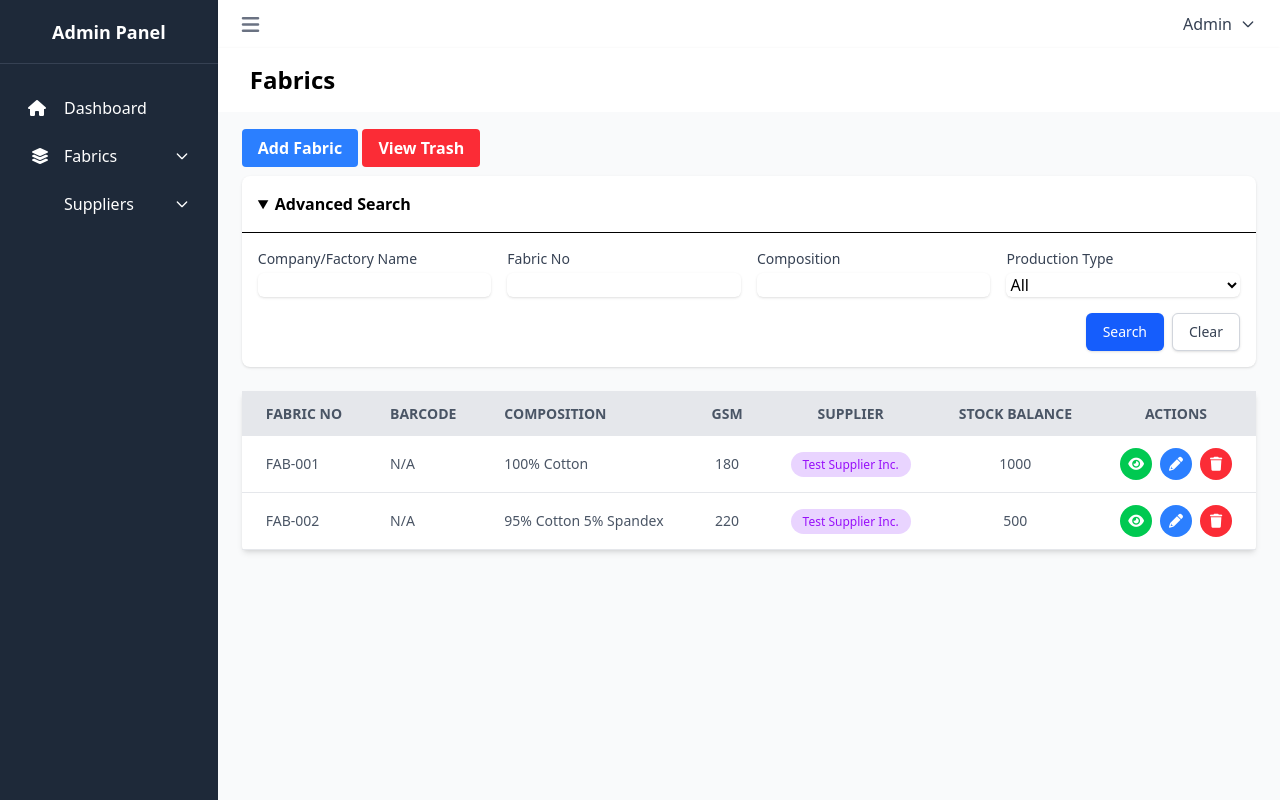
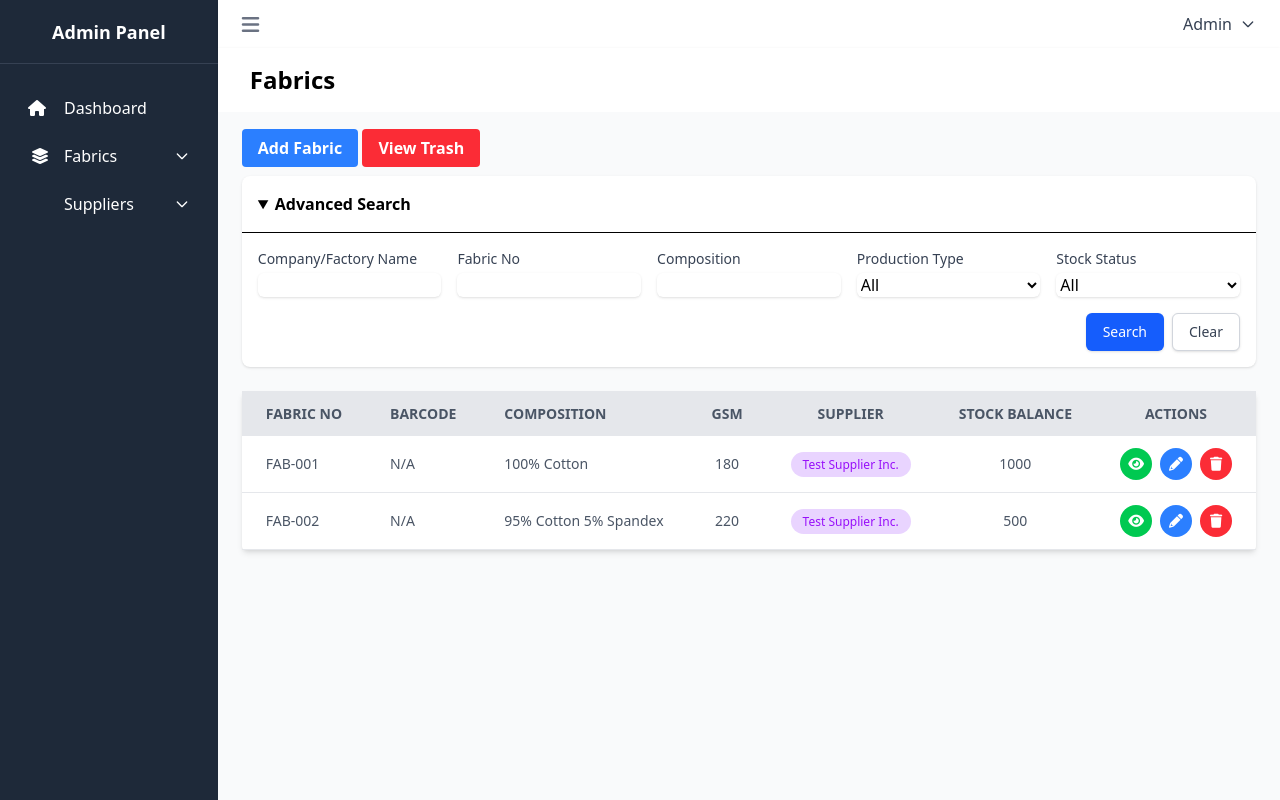
Before and after one commit to sahosmia/ERP, a Laravel app: page /admin/fabrics in a window 1280 px wide, after a click on "Advanced Search". Run offline with Laravel 12, Linux system fonts and the light colour scheme; a user stored in the database is signed in; data comes from the database, SQL or seed files in the repository; style sheets or scripts are compiled from the project's sources.

Commit message:
Fix: Improve filters for supplier and fabric lists
This commit addresses several issues with the filtering functionality on both the supplier and fabric list pages.

On the supplier list, the date filter has been improved to allow for open-ended date ranges. Previously, it required both a start and end date.

On the fabric list, a new "Stock Status" filter has been added to allow users to filter by "In Stock" or "Out of Stock", providing a much-needed inventory management feature.

```diff
--- a/app/Repositories/FabricRepository.php
+++ b/app/Repositories/FabricRepository.php
@@ -29,6 +29,15 @@ class FabricRepository
 
         if ($request->filled('production_type')) {
             $query->where('production_type', $request->input('production_type'));
+        }
+
+        if ($request->filled('stock_status')) {
+            $stockStatus = $request->input('stock_status');
+            if ($stockStatus === 'in_stock') {
+                $query->havingRaw('(COALESCE(stock_in, 0) - COALESCE(stock_out, 0)) > 0');
+            } elseif ($stockStatus === 'out_of_stock') {
+                $query->havingRaw('(COALESCE(stock_in, 0) - COALESCE(stock_out, 0)) <= 0');
+            }
         }
 
         return $query->paginate(10);
--- a/app/Services/SupplierService.php
+++ b/app/Services/SupplierService.php
@@ -15,7 +15,7 @@ class SupplierService
         $this->supplierRepository = $supplierRepository;
     }
 
-    public function getSuppliers(Request $request)
+    public function getSuppliers($request)
     {
         return $this->supplierRepository->getAll($request);
     }
--- a/resources/views/fabrics/index.blade.php
+++ b/resources/views/fabrics/index.blade.php
@@ -22,7 +22,7 @@
         <summary class="font-semibold p-4 cursor-pointer">Advanced Search</summary>
         <div class="p-4 border-t">
             <form id="search-form" method="GET" action="{{ route('admin.fabrics.index') }}" class="space-y-4">
-                <div class="grid grid-cols-1 md:grid-cols-2 lg:grid-cols-4 gap-4">
+                <div class="grid grid-cols-1 md:grid-cols-2 lg:grid-cols-5 gap-4">
                     <div>
                         <label for="company_name" class="block text-sm font-medium text-gray-700">Company/Factory
                             Name</label>
@@ -53,6 +53,18 @@
                                 Woven</option>
                             <option value="non_woven" {{ request('production_type') == 'non_woven' ? 'selected' : '' }}>
                                 Non-Woven</option>
+                        </select>
+                    </div>
+                    <div>
+                        <label for="stock_status" class="block text-sm font-medium text-gray-700">Stock
+                            Status</label>
+                        <select name="stock_status" id="stock_status"
+                            class="mt-1 block w-full rounded-md border-gray-300 shadow-sm focus:border-indigo-300 focus:ring focus:ring-indigo-200 focus:ring-opacity-50">
+                            <option value="">All</option>
+                            <option value="in_stock" {{ request('stock_status') == 'in_stock' ? 'selected' : '' }}>In Stock
+                            </option>
+                            <option value="out_of_stock"
+                                {{ request('stock_status') == 'out_of_stock' ? 'selected' : '' }}>Out of Stock</option>
                         </select>
                     </div>
                 </div>
```
Also changed, not shown: app/Repositories/SupplierRepository.php (+7 -3 lines).
